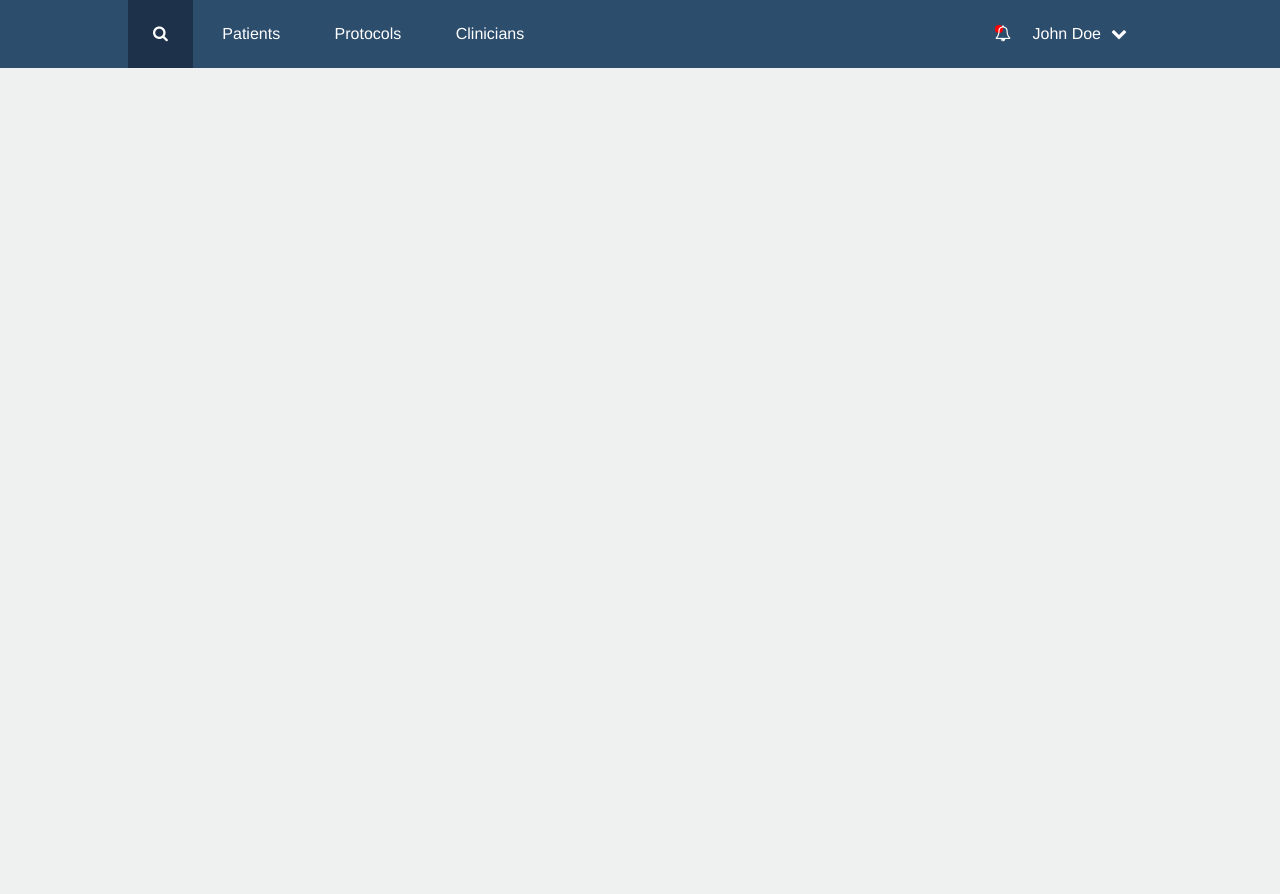
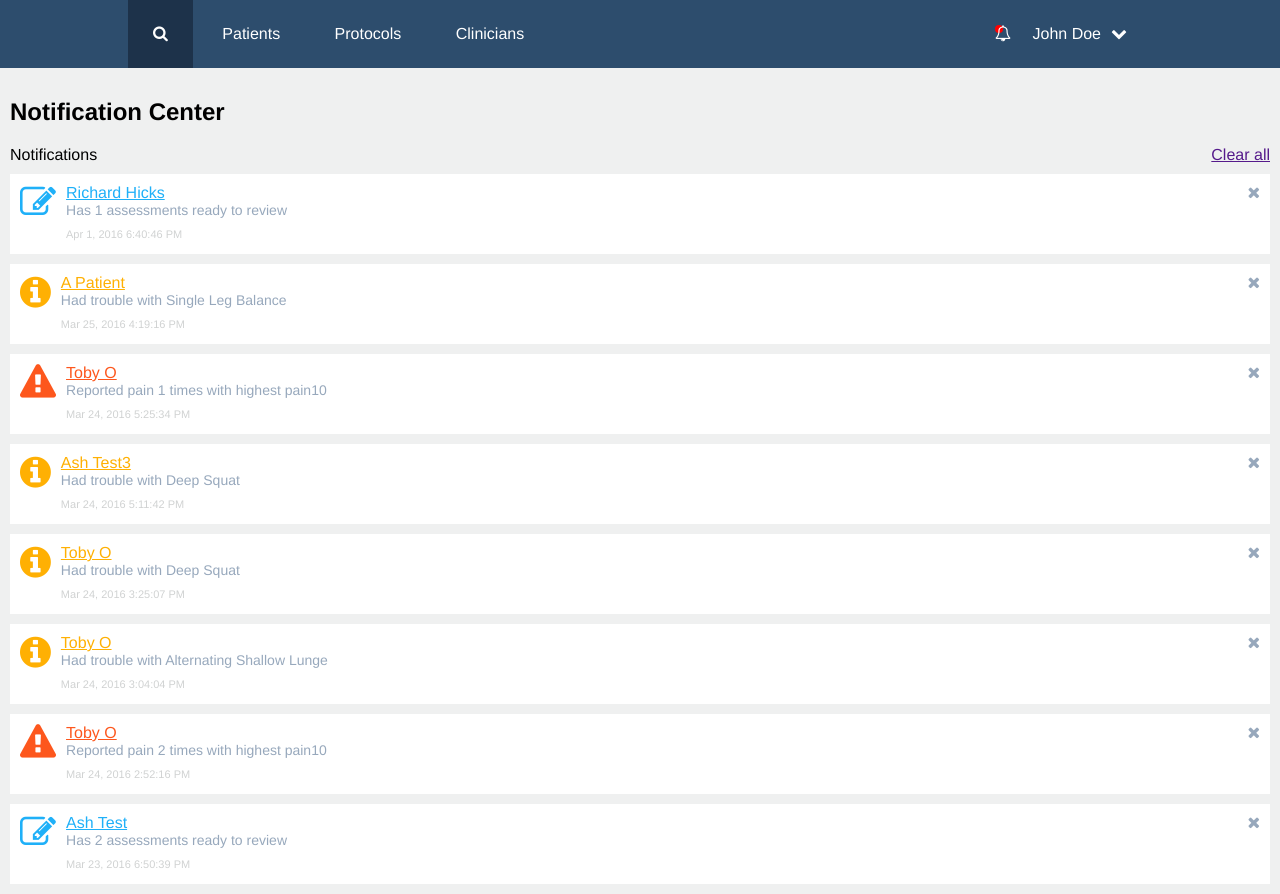
Before and after one commit to sharduul/reflex, a plain HTML site: page index.html at #!/notificationsCenter in a window 1280 px wide. Before the commit the page ends 800 px from the top, so only its background shows below. Drawn offline with nearby package versions, Linux system fonts and the light colour scheme; some packages are replaced by stand-ins of ours.

Commit message:
notify center and summary dialog

```diff
--- a/app.js
+++ b/app.js
@@ -20,9 +20,9 @@
     function Config($stateProvider, $urlRouterProvider){
 
         $stateProvider
-            .state('space', {
-                url: "/",
-                templateUrl: "notifications/notificationsCenter.html"
+            .state('notificationsCenter', {
+                url: "/notificationsCenter",
+                templateUrl: "templates/notificationsCenter.html"
             });
 
         // if none of the above states are matched, use this as the fallback
--- a/app/notificationsDirective.js
+++ b/app/notificationsDirective.js
@@ -23,6 +23,7 @@
                 scope.notifications = [];
                 scope.clearNotifById = clearNotifById;
                 scope.clearAllNotifs = clearAllNotifs;
+                scope.summary = summary;
 
                 (function(){
 
@@ -125,6 +126,10 @@
                     return array[0].timestamp;
                 }
 
+                function summary(name){
+                    alert("summary of " + name);
+                }
+
 
                 function clearNotifById(id){
                     // API call will be made to dismiss the notification by id
--- a/css/main.less
+++ b/css/main.less
@@ -129,6 +129,7 @@ nav {
   max-height: 500px;
   overflow: auto;
   border: 1px solid lightgray;
+  z-index: 1000;
 }
 
 .notif-alert {
@@ -139,3 +140,7 @@ nav {
   bottom: 70%;
   left: 30%;
 }
+
+.notif-center-container{
+  padding: 10px;
+}
--- a/index.html
+++ b/index.html
@@ -37,7 +37,7 @@
 
 
     <!-- this will load the main view -->
-    <!--<div ui-view></div>-->
+    <div ui-view></div>
 
     <!-- Placed Javascript at the end of the document so the pages load faster -->
     <script src="https://code.jquery.com/jquery-2.2.4.min.js"></script>
--- a/templates/notifications.html
+++ b/templates/notifications.html
@@ -3,14 +3,14 @@
     <a class="clear-all" href ng-click="clearAllNotifs()">Clear all</a>
 </div>
 <div class="notif-item" ng-repeat="(key, value) in notifications">
-    <i class="fa notif-icon"
+    <i class="fa notif-icon" ui-sref="notificationsCenter"
        ng-class="{
             'fa-info-circle':  value.type == 'exercise_trouble',
             'fa-exclamation-triangle':  value.type == 'event_pain',
             'fa-pencil-square-o':  value.type == 'assessment_needs_review'
        }" aria-hidden="true"></i>
     <div>
-        <div ng-class="value.type">{{ value.patient_name }}</div>
+        <a href ng-class="value.type" ng-click="summary(value.patient_name)">{{ value.patient_name }}</a>
         <div class="message">{{ value.message }}</div>
         <div class="timestamp">{{ value.timestamp | date:'medium' }}</div>
     </div>
--- a/templates/notificationsCenter.html
+++ b/templates/notificationsCenter.html
@@ -1 +1,4 @@
-<div class = "">Notification Center</div>
+<div class="notif-center-container">
+    <h2 class = "">Notification Center</h2>
+    <notifs class=""></notifs>
+</div>
```
Also changed, not shown: css/main.css.
